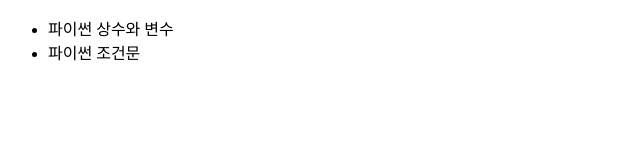
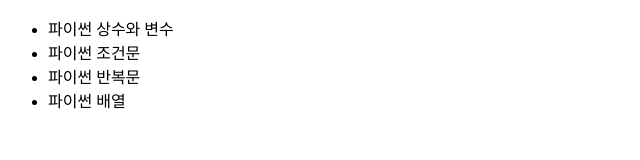
Before and after one commit to ChanHong-Jung/product, a plain HTML site: page index.html in a window 1280 px wide. Shown: the whole page, without its empty margins (0-640 px from the left). Drawn offline with Linux system fonts and the light colour scheme.

Commit message:
v4 수업내용 2차 추가

```diff
--- a/index.html
+++ b/index.html
@@ -9,6 +9,8 @@
     <ul>
         <li> 파이썬 상수와 변수</li>
         <li> 파이썬 조건문</li>
+        <li> 파이썬 반복문</li>
+        <li> 파이썬 배열</li>
 
     </ul>
 
```
